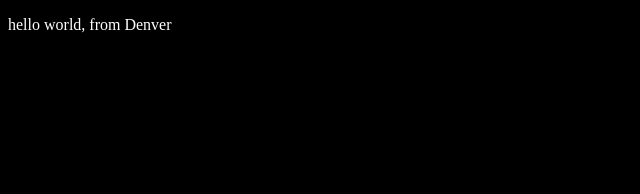
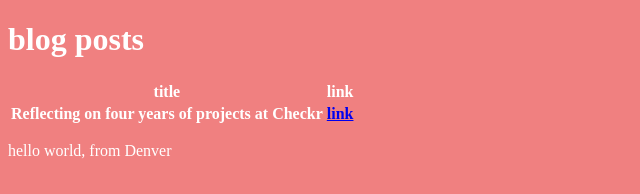
Before and after one commit to jb08/jb08.github.io, a plain HTML site: page index.html in a window 1280 px wide. Shown: the whole page, without its empty margins (0-640 px from the left). Drawn offline with Linux system fonts and the light colour scheme.

Commit message:
add table

```diff
--- a/css/styles.css
+++ b/css/styles.css
@@ -1,7 +1,12 @@
 body {
-    background-color: black;
+    background-color: lightcoral;
+    color: white;
 }
 
-p {
-    color: white;
+.blog-posts {
+
+    table {
+        border: 1px solid black;
+    }
+
 }
--- a/index.html
+++ b/index.html
@@ -10,7 +10,26 @@
 </head>
 
 <body>
+    <h1>blog posts</h1>
+    <table class="blog-posts">
+        <thead>
+            <tr>
+                <th> title </th>
+                <th> link </th>
+            </tr>
+        </thead>
+        <tbody>
+            <tr>
+                <th> Reflecting on four years of projects at Checkr </th>
+                <th> <a href="https://medium.com/@jasonkingsley.brown/reflecting-on-four-years-of-projects-at-checkr-06e338cf455f"
+                        target="_blank" rel="noopener noreferrer"> link </a>
+                </th>
+            </tr>
+        </tbody>
+    </table>
+    </div>
     <p>hello world, from Denver</p>
 </body>
 
+
 </html>
```
